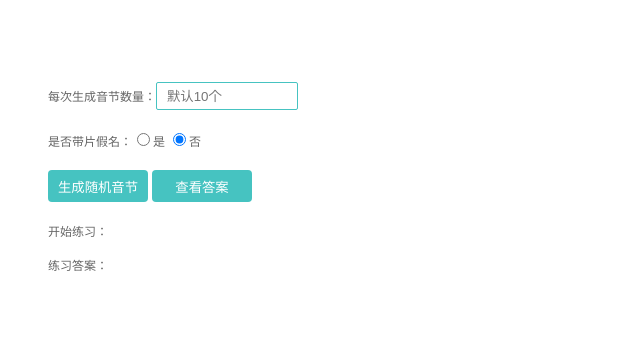
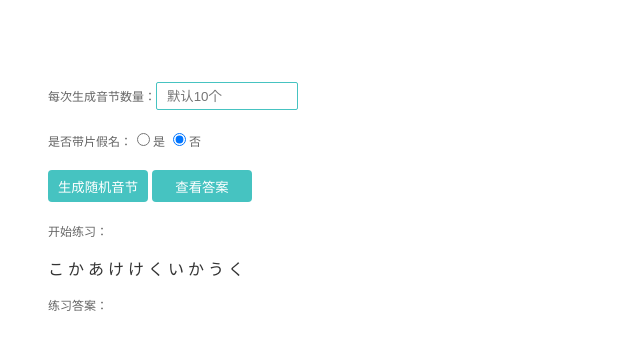
Before and after one commit to liubing0117/Fifty-Tone-of-Japanese, a plain HTML site: page index.html in a window 1280 px wide. Both pictures are taken after a click on the button "生成随机音节". Shown: the whole page, without its empty margins (0-640 px from the left). Drawn offline with Linux system fonts and the light colour scheme.

Commit message:
add たline

```diff
--- a/index.html
+++ b/index.html
@@ -61,14 +61,15 @@
         var arr = [
             ["あ","ア","a"],["い","イ","i"],["う","ウ","u"],["え","エ","e"],["お","オ","o"],
             ["か","カ","ka"],["き","キ","ki"],["く","ク","ku"],["け","ケ","ke"],["こ","コ","ko"],
-            ["さ","サ","sa"],["し","シ","si"],["す","ス","su"],["せ","セ","se"],["そ","ソ","so"]
+            ["さ","サ","sa"],["し","シ","si"],["す","ス","su"],["せ","セ","se"],["そ","ソ","so"],
+            ["た","タ","ta"],["ち","チ","ti"],["つ","ツ","tu"],["て","テ","te"],["と","ト","to"]
         ];
 
         var temp = [];	//生成随机数组
         var flag = 0;  //是否带片假名
         var low = 1;	//开始位置
         var high = 10;	//结束位置
-        var total = 10;	//每次生成音节数量
+        var total;	//每次生成音节数量
 
         //打印函数
         function printTone() {
@@ -89,7 +90,7 @@
                     //获取单选框值
                     var flaggroup = document.getElementsByName("flag");
                     //获取生成数量
-					total = document.getElementById("tonenum").value;
+					total = document.getElementById("tonenum").value || 10;
                     for(var o=0;o<flaggroup.length;o++){
                         if(flaggroup[o].checked){
                             flag = flaggroup[o].value;
@@ -111,7 +112,7 @@
 				function () {
                 var answercontent = "";
                 for(var questionflag=0;questionflag<total;questionflag++){
-                    answercontent += arr[temp[questionflag][0]][2] + "   ";
+                    answercontent += arr[temp[questionflag][0]][2] + " ";
                 }
                 document.getElementById("answercontent").innerText = answercontent;
 
```
